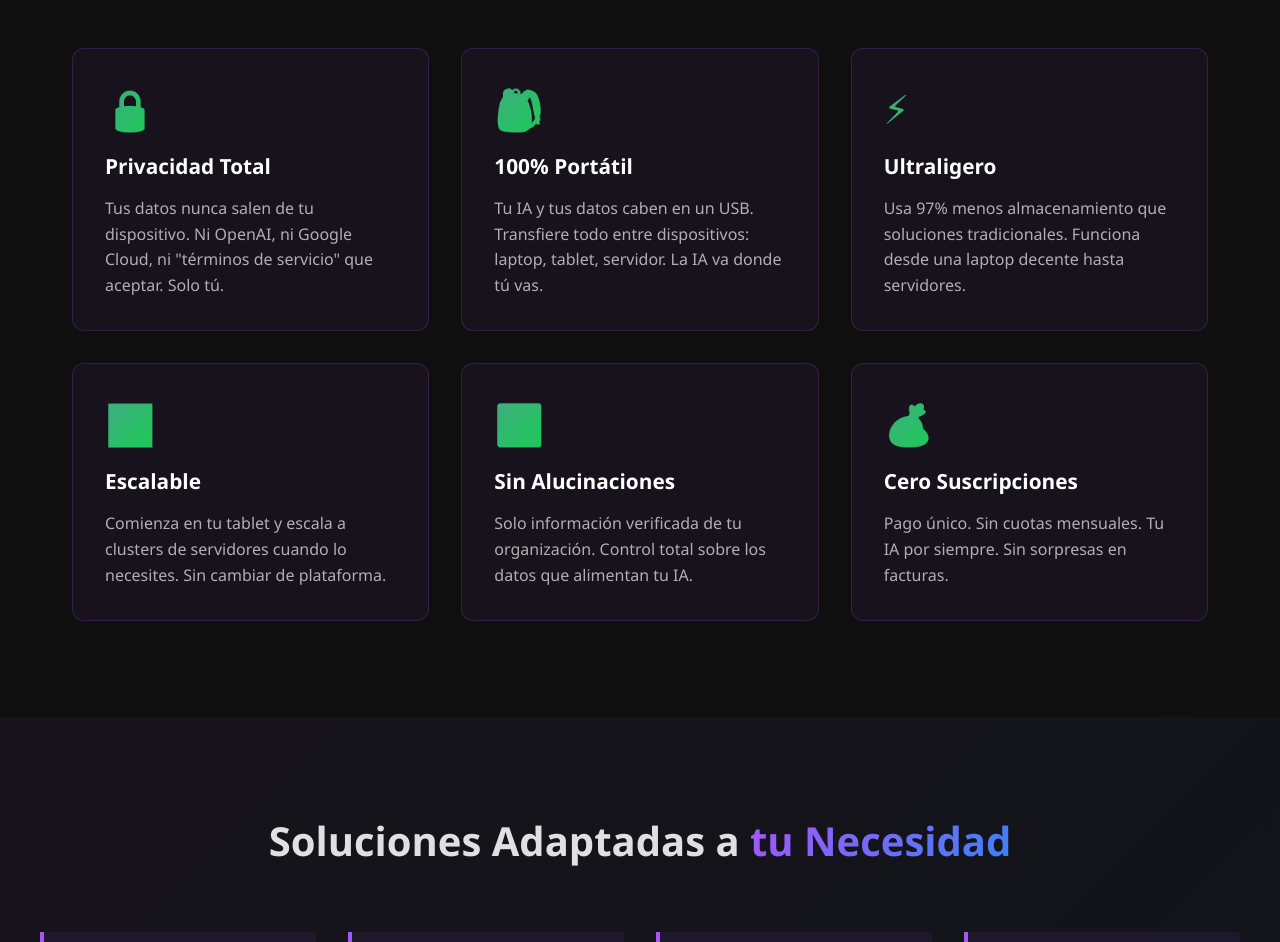
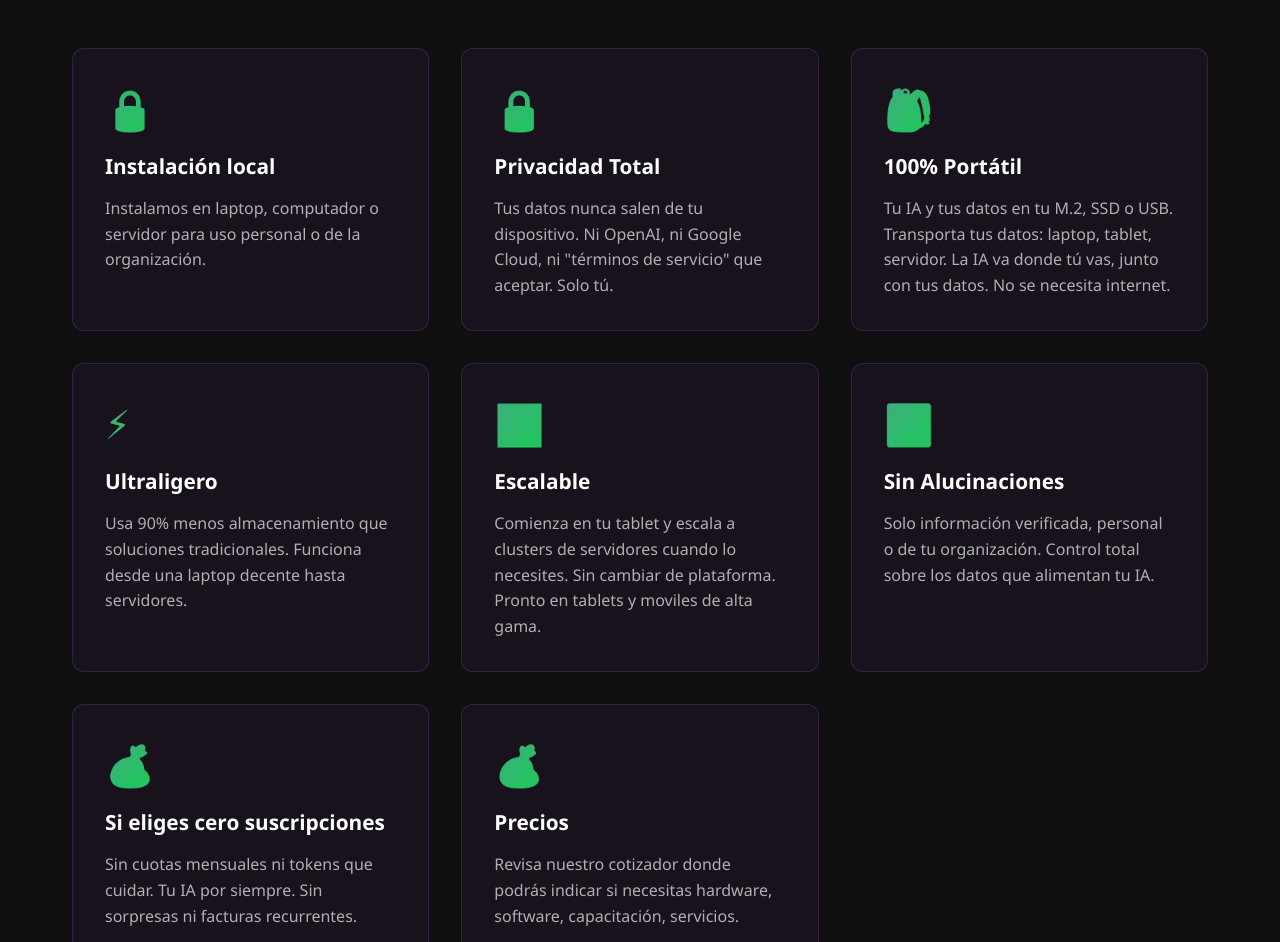
Before and after one commit to ricardoortegao/iasoloparami, a website: page public/index.html in a window 1280 px wide. Shown: the part 1040-1982 px from the top of the page. Drawn offline with Linux system fonts and the light colour scheme.

Commit message:
Actualizacion automatica

```diff
--- a/public/index.html
+++ b/public/index.html
@@ -597,9 +597,15 @@
 
     <!-- Features Section -->
     <section id="features" class="features">
-        <h2 class="section-title">¿Por qué elegir <span class="gradient-text">IA solo para Mí</span>?</h2>
+        <h2 class="section-title">¿Por qué <span class="gradient-text">IA solo para Mí</span>?</h2>
 
         <div class="features-grid">
+            <div class="feature-card">
+                <div class="feature-icon">🔒</div>
+                <h3>Instalación local</h3>
+                <p>Instalamos en laptop, computador o servidor para uso personal o de la organización.</p>
+            </div>
+
             <div class="feature-card">
                 <div class="feature-icon">🔒</div>
                 <h3>Privacidad Total</h3>
@@ -609,31 +615,36 @@
             <div class="feature-card">
                 <div class="feature-icon">🎒</div>
                 <h3>100% Portátil</h3>
-                <p>Tu IA y tus datos caben en un USB. Transfiere todo entre dispositivos: laptop, tablet, servidor. La IA va donde tú vas.</p>
+                <p>Tu IA y tus datos en tu M.2, SSD o USB. Transporta tus datos: laptop, tablet, servidor. La IA va donde tú vas, junto con tus datos. No se necesita internet.</p>
             </div>
 
             <div class="feature-card">
                 <div class="feature-icon">⚡</div>
                 <h3>Ultraligero</h3>
-                <p>Usa 97% menos almacenamiento que soluciones tradicionales. Funciona desde una laptop decente hasta servidores.</p>
+                <p>Usa 90% menos almacenamiento que soluciones tradicionales. Funciona desde una laptop decente hasta servidores.</p>
             </div>
 
             <div class="feature-card">
                 <div class="feature-icon">📈</div>
                 <h3>Escalable</h3>
-                <p>Comienza en tu tablet y escala a clusters de servidores cuando lo necesites. Sin cambiar de plataforma.</p>
+                <p>Comienza en tu tablet y escala a clusters de servidores cuando lo necesites. Sin cambiar de plataforma. Pronto en tablets y moviles de alta gama.</p>
             </div>
 
             <div class="feature-card">
                 <div class="feature-icon">✅</div>
                 <h3>Sin Alucinaciones</h3>
-                <p>Solo información verificada de tu organización. Control total sobre los datos que alimentan tu IA.</p>
+                <p>Solo información verificada, personal o de tu organización. Control total sobre los datos que alimentan tu IA.</p>
             </div>
 
             <div class="feature-card">
                 <div class="feature-icon">💰</div>
-                <h3>Cero Suscripciones</h3>
-                <p>Pago único. Sin cuotas mensuales. Tu IA por siempre. Sin sorpresas en facturas.</p>
+                <h3>Si eliges cero suscripciones</h3>
+                <p>Sin cuotas mensuales ni tokens que cuidar. Tu IA por siempre. Sin sorpresas ni facturas recurrentes.</p>
+            </div>
+            <div class="feature-card">
+                <div class="feature-icon">💰</div>
+                <h3>Precios</h3>
+                <p>Revisa nuestro cotizador donde podrás indicar si necesitas hardware, software, capacitación, servicios.</p>
             </div>
         </div>
     </section>
```
